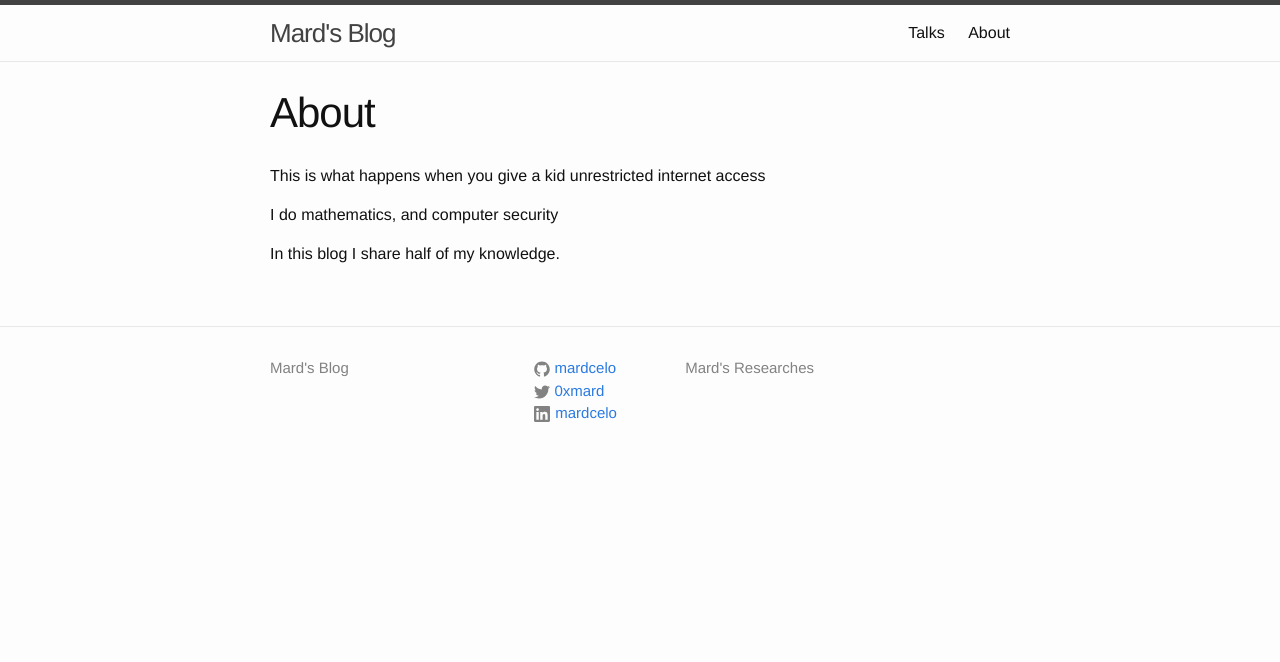
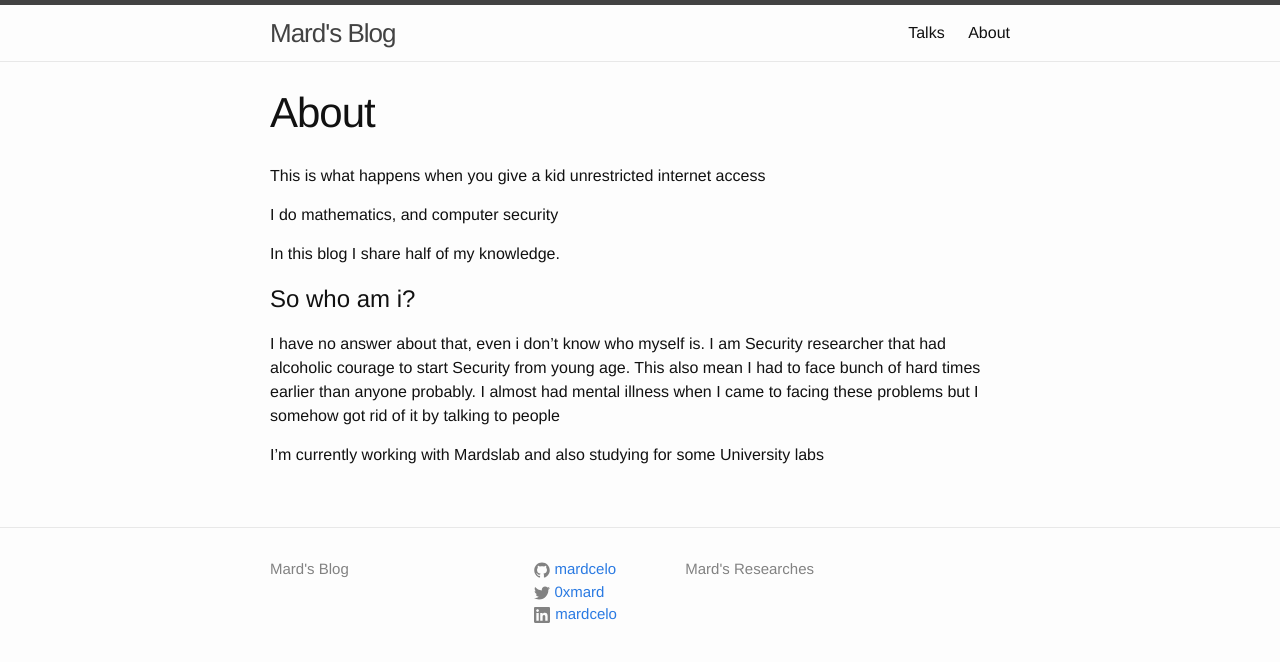
Before and after one commit to Mardcelo/mardcelo.github.io, a Jekyll site: the page built from about.md, in a window 1280 px wide. Shown: the top 662 px of the page. Built offline with Jekyll 4.4.1, drawn with Linux system fonts in a browser that asks for light colours.

Commit message:
Update about.md

```diff
--- a/about.md
+++ b/about.md
@@ -8,3 +8,11 @@ This is what happens when you give a kid unrestricted internet access
 I do mathematics, and computer security
 
 In this blog I share half of my knowledge.
+
+# So who am i?
+
+I have no answer about that, even i don't know who myself is. I am Security researcher that had alcoholic courage to start Security from young age.
+This also mean I had to face bunch of hard times earlier than anyone probably.
+I almost had mental illness when I came to facing these problems but I somehow got rid of it by talking to people
+
+I'm currently working with Mardslab and also studying for some University labs
```
